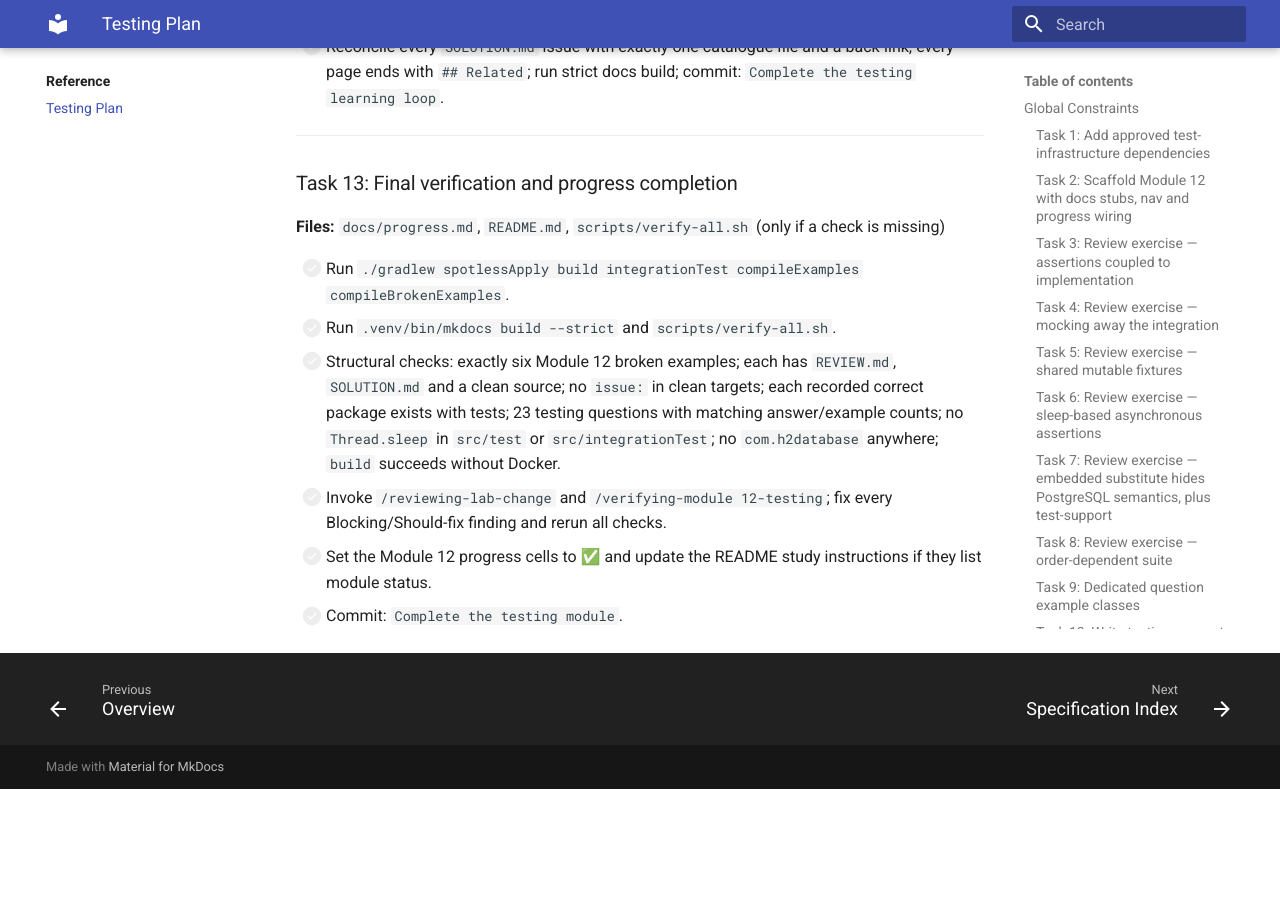
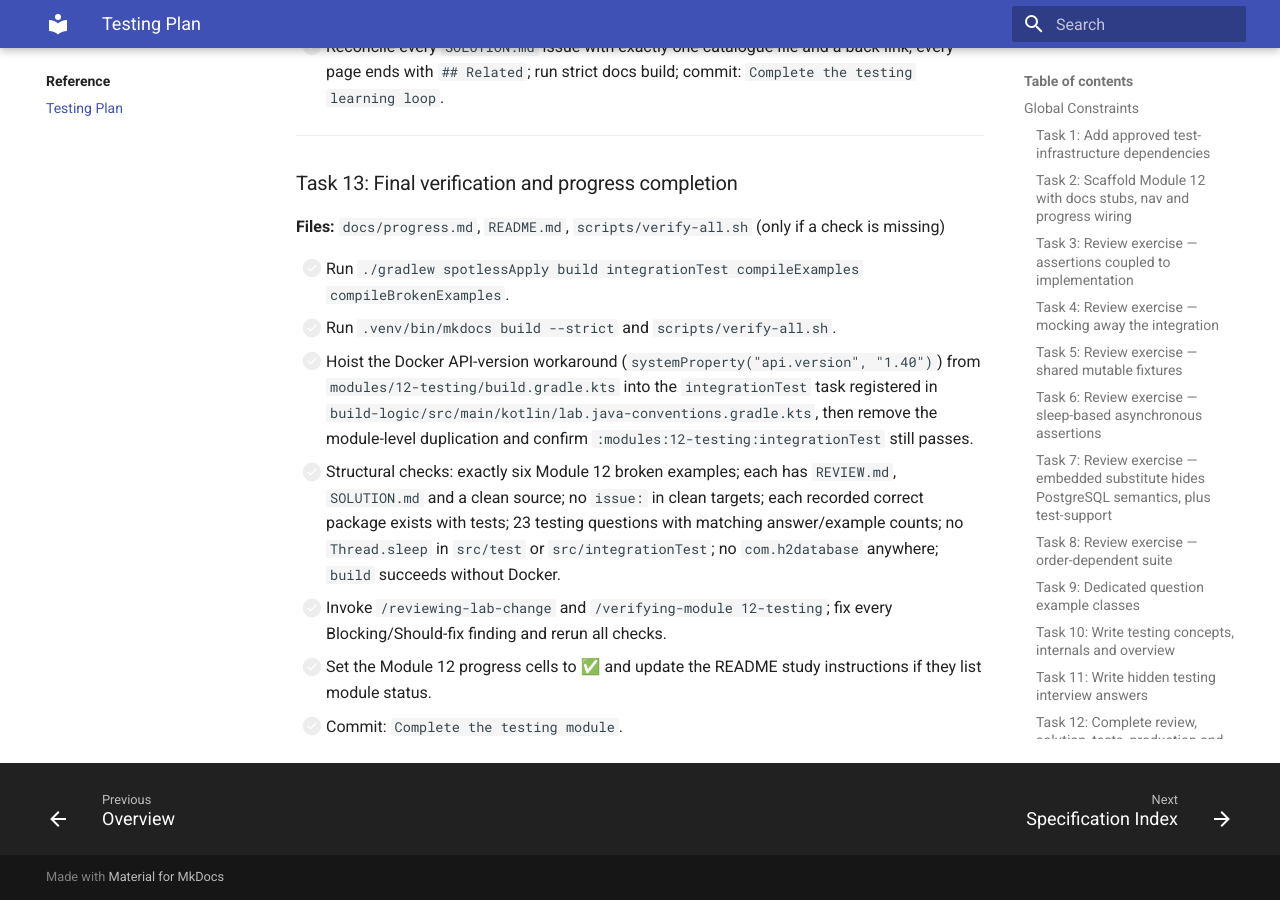
Before and after one commit to nghiango/review-java-knowledge, an MkDocs documentation site: the page built from docs/superpowers/plans/2026-09-20-testing-module.md, in a window 1280 px wide and 900 px high, scrolled down 10299 px. Built offline with MkDocs 1.6.1 and Material for MkDocs 9.7.7, drawn with Linux system fonts in a browser that asks for light colours; before the commit the page ends 11088 px from its top, so only the background shows below that.

Commit message:
Hoist the Docker API workaround into final verification.
Testcontainers 1.20.6 pins docker-java to Docker API 1.32, which modern
daemons reject. Every future Docker-backed module needs the same fix, so the
final task moves it into the shared integrationTest task.

Generated with [Devin](https://devin.ai)

Co-Authored-By: Devin <158243242+devin-ai-integration[bot]@users.noreply.github.com>

```diff
--- a/docs/superpowers/plans/2026-09-20-testing-module.md
+++ b/docs/superpowers/plans/2026-09-20-testing-module.md
@@ -267,6 +267,7 @@ public final class SequenceAllocator { public SequenceAllocator(long start); pub
 
 - [ ] Run `./gradlew spotlessApply build integrationTest compileExamples compileBrokenExamples`.
 - [ ] Run `.venv/bin/mkdocs build --strict` and `scripts/verify-all.sh`.
+- [ ] Hoist the Docker API-version workaround (`systemProperty("api.version", "1.40")`) from `modules/12-testing/build.gradle.kts` into the `integrationTest` task registered in `build-logic/src/main/kotlin/lab.java-conventions.gradle.kts`, then remove the module-level duplication and confirm `:modules:12-testing:integrationTest` still passes.
 - [ ] Structural checks: exactly six Module 12 broken examples; each has `REVIEW.md`, `SOLUTION.md` and a clean source; no ` issue:` in clean targets; each recorded correct package exists with tests; 23 testing questions with matching answer/example counts; no `Thread.sleep` in `src/test` or `src/integrationTest`; no `com.h2database` anywhere; `build` succeeds without Docker.
 - [ ] Invoke `/reviewing-lab-change` and `/verifying-module 12-testing`; fix every Blocking/Should-fix finding and rerun all checks.
 - [ ] Set the Module 12 progress cells to ✅ and update the README study instructions if they list module status.
```
